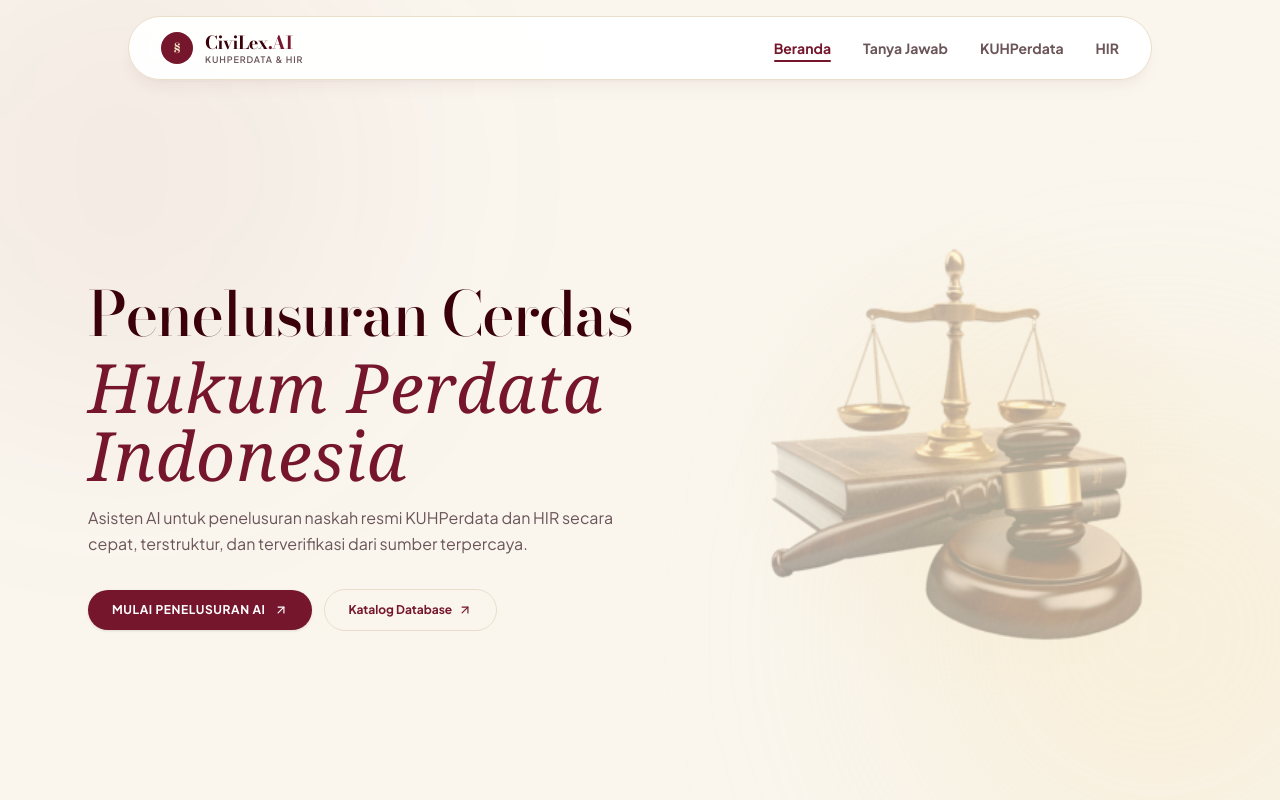
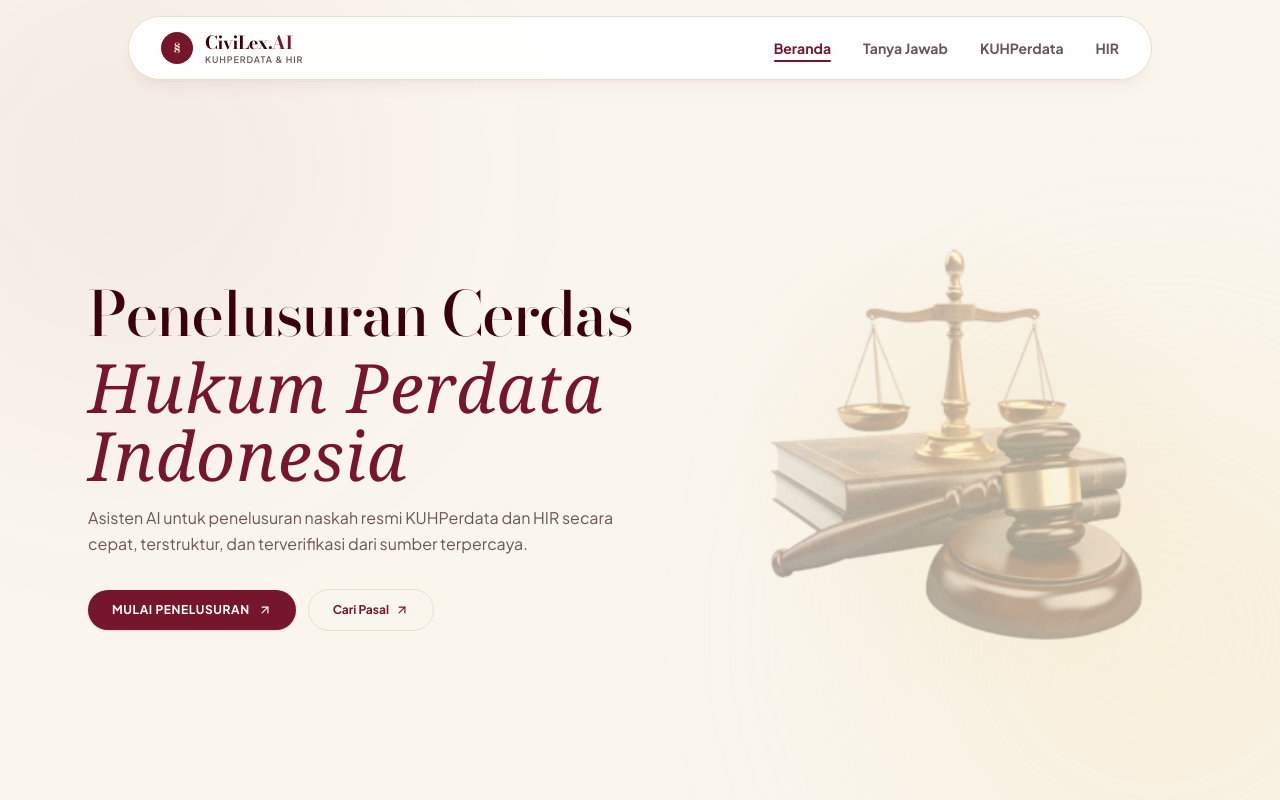
Before and after one commit to nisrinaatiqah/legal-rag-kuhperdata, a Next.js app in the folder perdata-app/: page / in a window 1280 px wide. Shown: the top 800 px of the page. Built offline with nearby package versions, Linux system fonts and the light colour scheme; a web font is replaced by a local one.

Commit message:
style(hero): update button labels to 'Mulai Penelusuran' and 'Cari Pasal'

```diff
--- a/perdata-app/app/page.tsx
+++ b/perdata-app/app/page.tsx
@@ -119,14 +119,14 @@ export default function HomePage() {
                 href="/chat"
                 className="btn-burgundy-primary px-6 py-3 rounded-full text-xs font-bold tracking-wider uppercase flex items-center gap-2 shadow-sm hover:scale-[1.02] transition-transform font-sans"
               >
-                <span>Mulai Penelusuran AI</span>
+                <span>Mulai Penelusuran</span>
                 <ArrowUpRight className="w-3.5 h-3.5" />
               </Link>
               <Link
                 href="/database"
                 className="px-6 py-3 rounded-full text-xs font-bold text-[#75162D] hover:bg-[#F2E5C6]/40 border border-[#E8DEC9] transition-all flex items-center gap-1.5 font-sans"
               >
-                <span>Katalog Database</span>
+                <span>Cari Pasal</span>
                 <ArrowUpRight className="w-3.5 h-3.5" />
               </Link>
             </div>
```
